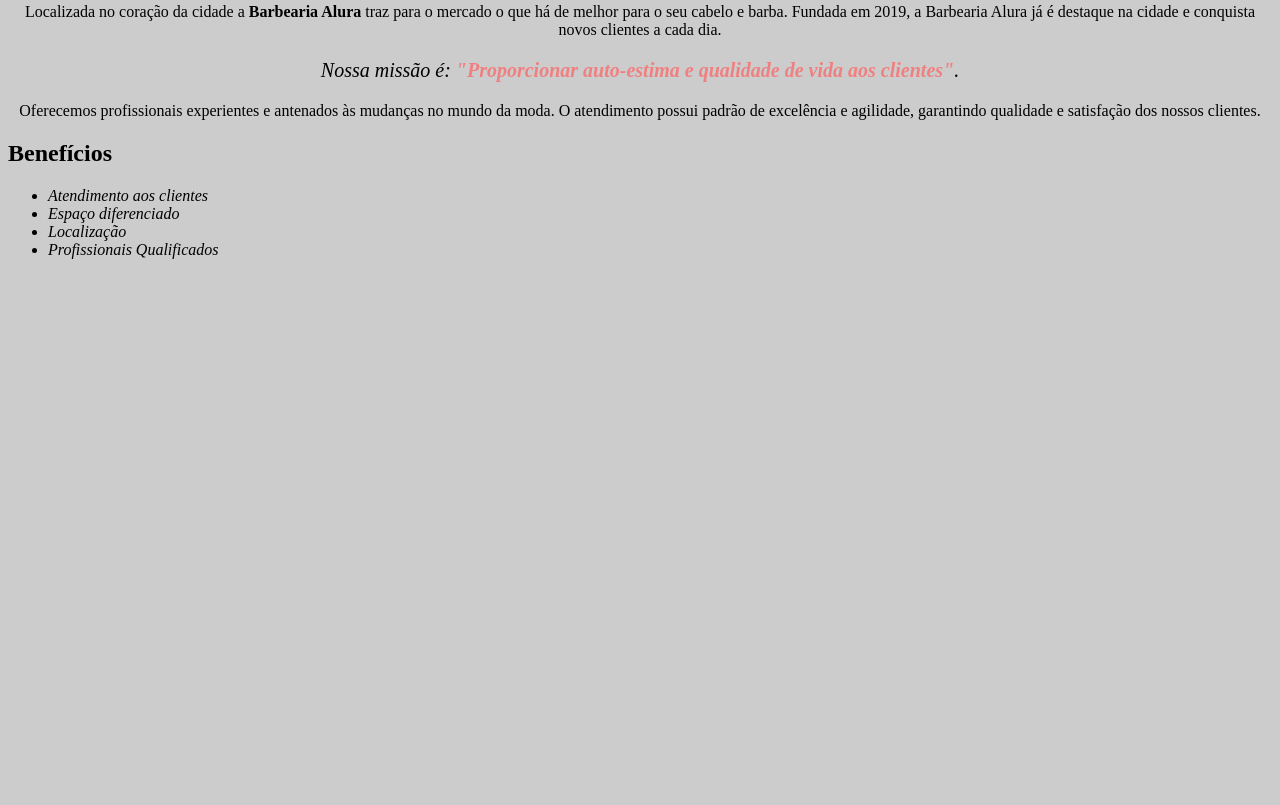
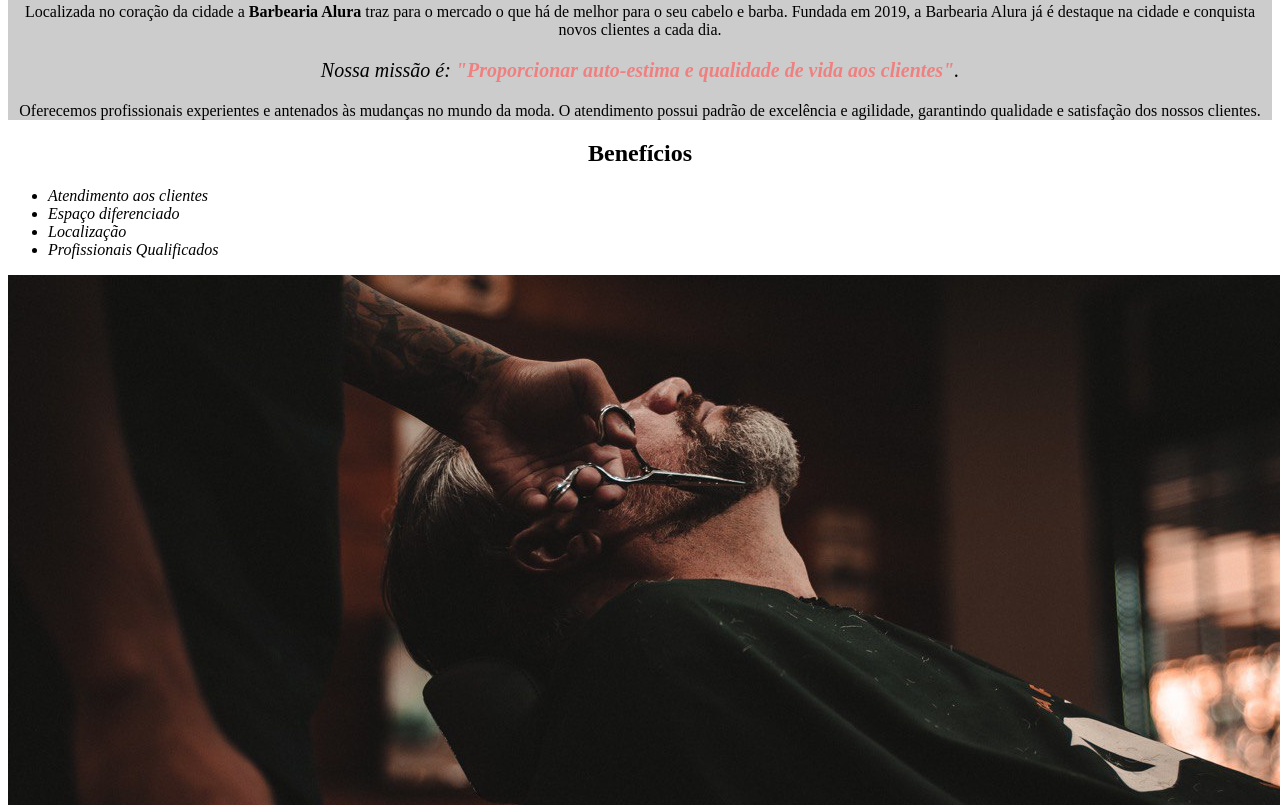
Before and after one commit to kleber86/alura-html-css-parte-um, a plain HTML site: page index.html in a window 1280 px wide. Shown: the part 563-1368 px from the top of the page. Before the commit the page ends 838 px from the top, so only its background shows below. Drawn offline with Linux system fonts and the light colour scheme.

Commit message:
usando divisões de conteudo

```diff
--- a/estilo.css
+++ b/estilo.css
@@ -1,8 +1,8 @@
-body{
-    background-color: #CCCCCC;
-}
 #banner{
     width: 100%;
+}
+.principal{
+    background-color: #CCCCCC;
 }
 h1{
     text-align: center;
@@ -19,3 +19,9 @@ em strong{
 .itens{
     font-style: italic;
 }
+.beneficios{
+    background-color: #FFFFFF;
+}
+h2{
+    text-align: center;
+}
--- a/index.html
+++ b/index.html
@@ -1,20 +1,29 @@
 <!DOCTYPE html>
 <html lang="pt-br">
+
 <head>
     <meta charset="utf-8">
     <title>Barberia Alura</title>
     <link rel="stylesheet" href="estilo.css">
 </head>
+
 <body>
     <img id="banner" src="banner.jpg">
+    <div class="principal">
         <h1>Sobre a Barbearia Alura</h1>
 
-        <p>Localizada no coração da cidade a <strong>Barbearia Alura</strong> traz para o mercado o que há de melhor para o seu cabelo e barba. Fundada em 2019, a Barbearia Alura já é destaque na cidade e conquista novos clientes a cada dia.</p>
+        <p>Localizada no coração da cidade a <strong>Barbearia Alura</strong> traz para o mercado o que há de melhor
+            para o seu cabelo e barba. Fundada em 2019, a Barbearia Alura já é destaque na cidade e conquista novos
+            clientes a cada dia.</p>
 
-        <p id="missao"><em>Nossa missão é: <strong>"Proporcionar auto-estima e qualidade de vida aos clientes"</strong>.</em></p>
+        <p id="missao"><em>Nossa missão é: <strong>"Proporcionar auto-estima e qualidade de vida aos
+                    clientes"</strong>.</em></p>
 
-        <p>Oferecemos profissionais experientes e antenados às mudanças no mundo da moda. O atendimento possui padrão de excelência e agilidade, garantindo qualidade e satisfação dos nossos clientes.</p>
+        <p>Oferecemos profissionais experientes e antenados às mudanças no mundo da moda. O atendimento possui padrão de
+            excelência e agilidade, garantindo qualidade e satisfação dos nossos clientes.</p>
 
+    </div>
+    <div class="beneficios">
         <h2>Benefícios</h2>
 
         <ul>
@@ -23,5 +32,8 @@
             <li class="itens">Localização</li>
             <li class="itens">Profissionais Qualificados</li>
         </ul>
+        <img src="beneficios.jpg" alt="Benefícios">
+    </div>
 </body>
+
 </html>
```
Also changed, not shown: beneficios.jpg (added). Lines whose indentation alone changed are shown as unchanged.
